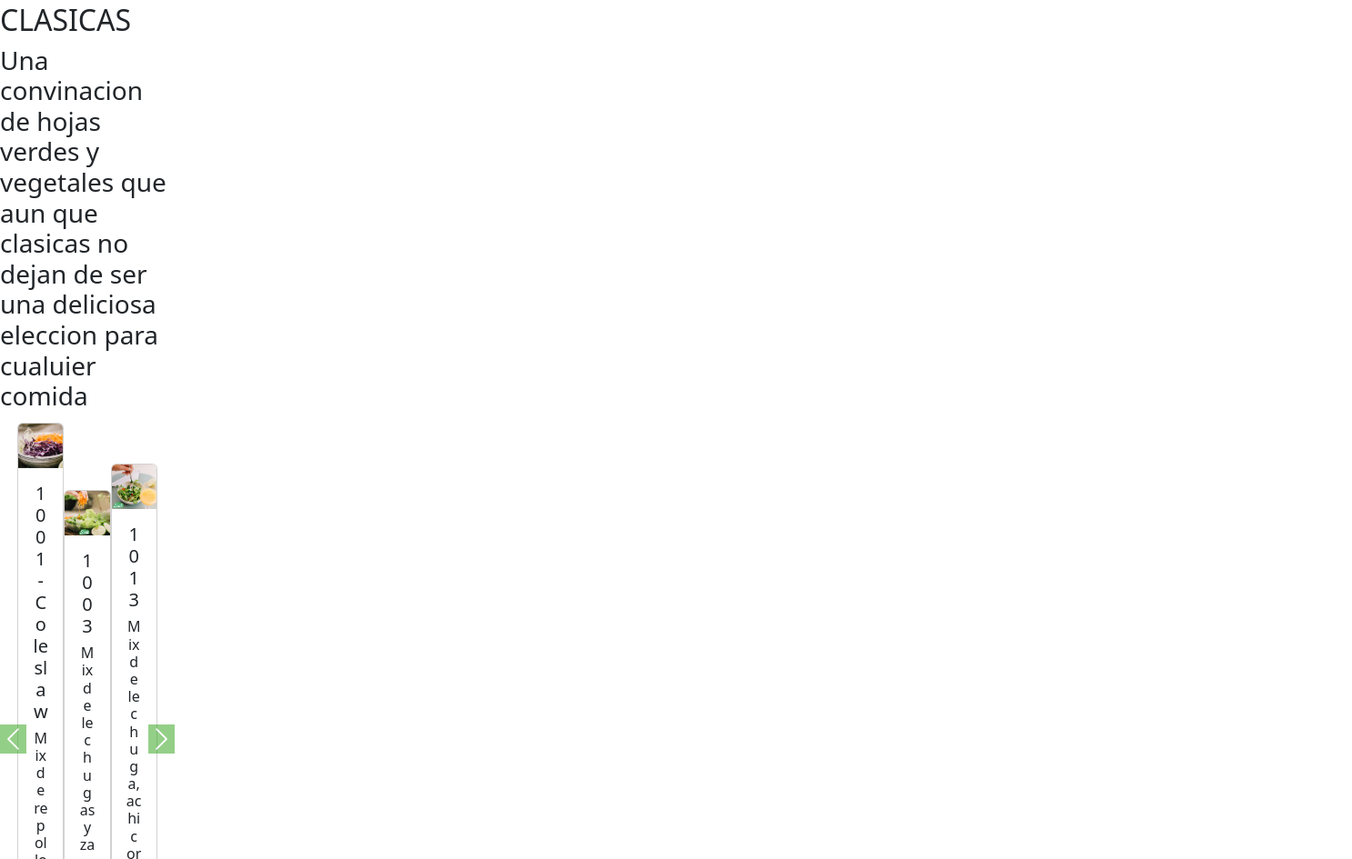
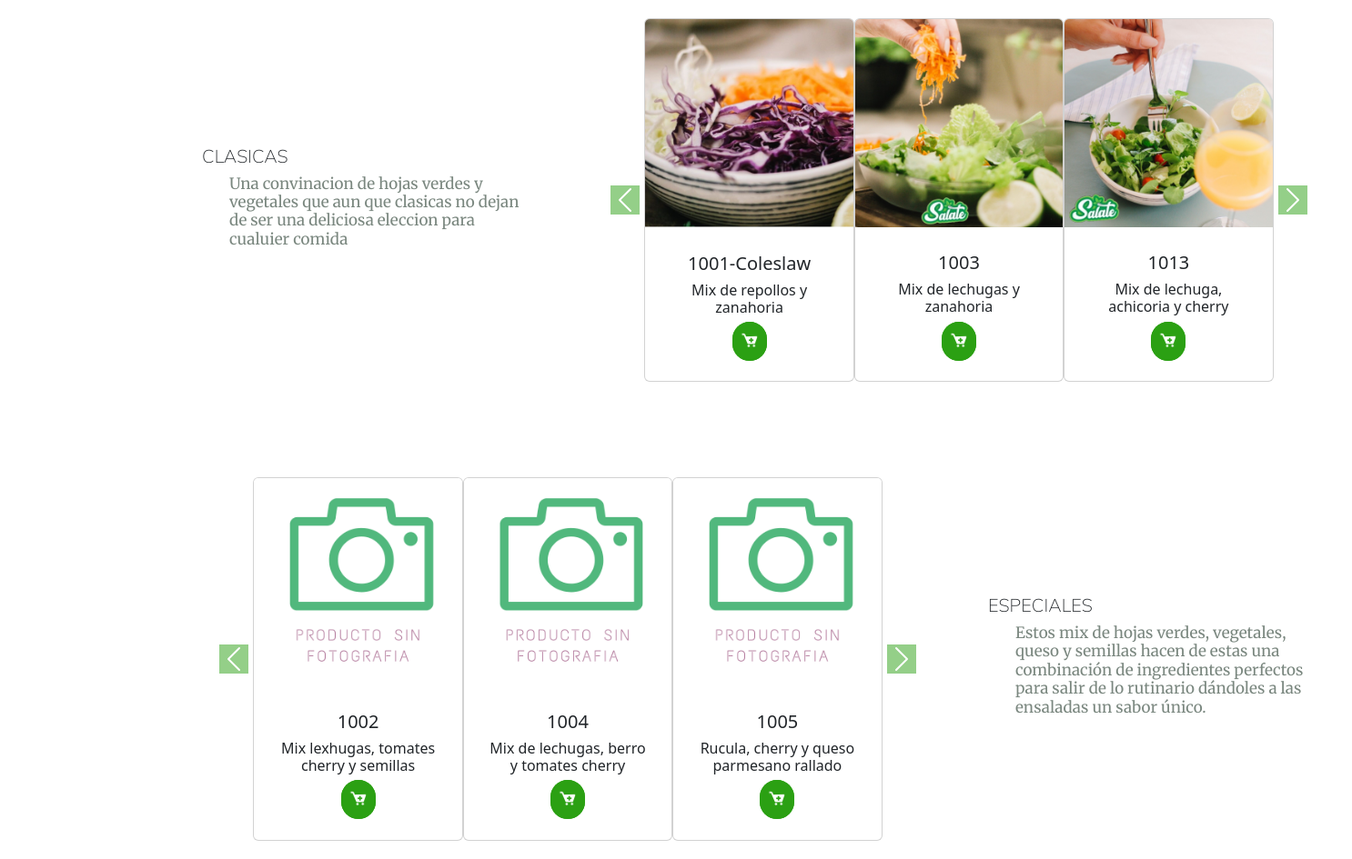
Before and after one commit to AlexisBazila/Salate, a website: page pages/productos.html in a window 1280 px wide. Shown: the part 812-1757 px from the top of the page at 91% size, 1486 px wide, since content can reach past the window. Drawn offline with nearby package versions, Linux system fonts and the light colour scheme; a web font is replaced by a local one.

Commit message:
Transcripcion de productos a sass y ajuste de detalles en components

```diff
--- a/css/style.css
+++ b/css/style.css
@@ -877,7 +877,6 @@ footer div ul {
 
     .left-product-div h2 {
         text-align: center;
-
         width: 100%;
     }
 
--- a/scss/base/_generales.scss
+++ b/scss/base/_generales.scss
@@ -29,6 +29,10 @@ section {
     color: #A1137C;
 }
 
+.card-body {
+    margin: 5%;
+}
+
 .carousel-control-prev-icon {
     background-color: #2ba013;
 }
@@ -44,3 +48,25 @@ section {
     padding: 2% 10% 2% 10%;
     text-align: center;
 }
+
+.boton {
+    text-decoration: none;
+    font-family: Mulish;
+    font-weight: 500;
+    font-size: 20px;
+    padding: 4%;
+    color: white;
+    background-color: #2ba013;
+    border-radius: 30px;
+    transition: 300ms;
+    border: 2px solid #2ba013;
+    &:hover {
+        background: white;
+        color: #2ba013;
+    }
+}
+
+.card{
+    width: 239px;
+    height: 400px;
+}
--- a/scss/components/_contacto.scss
+++ b/scss/components/_contacto.scss
@@ -1,4 +1,4 @@
-main{
+.contacto-main{
     display: grid;
     grid-template-columns: 15% 70% 15%;
     grid-template-rows: repeat(3, auto);
--- a/scss/components/_nosotros.scss
+++ b/scss/components/_nosotros.scss
@@ -1,4 +1,4 @@
-main{
+.nosotros-main{
     display: grid;
     grid-template-columns: 15% 70% 15%;
     grid-template-rows: repeat(4, auto);
--- a/scss/components/_procesos.scss
+++ b/scss/components/_procesos.scss
@@ -1,4 +1,4 @@
-main{
+.procesos-main{
     display: grid;
     grid-template-columns: 15% 70% 15%;
     grid-template-rows: repeat(3, auto);
--- a/scss/components/_productos.scss
+++ b/scss/components/_productos.scss
@@ -0,0 +1,107 @@
+.productos-main{
+    display: grid;
+    grid-template-columns: 15% 70% 15%;
+    grid-template-rows: repeat(2, auto);
+    grid-template-areas:
+        "hero hero hero"
+        ". product .";
+    .hero {
+        grid-area: hero;
+
+        .hero-div {
+            padding-left: 15%;
+            display: flex;
+            justify-content: space-between;
+            align-items: center;
+            margin-bottom: 50px;
+
+            .cel-index-img {
+                position: absolute;
+                visibility: hidden;
+                width: 50%;
+            }
+
+            div {
+                h1 {
+                    font-family: Mulish;
+                    font-size: 50px;
+                    font-weight: 200;
+                    color: #A1137C;
+                }
+
+                h2 {
+                    font-family: Bilbo;
+                    font-weight: 400;
+                    font-size: 70px;
+                }
+            }
+
+            .web-index-img {
+                width: 50%;
+            }
+        }
+    }
+
+
+
+        .product-section{
+            grid-area: product;
+            .left-product-div{
+                display: flex;
+                justify-content: space-around;
+                align-items: center;
+                margin-bottom: 70px;
+                div{
+                    h2{
+                        font-family: Mulish;
+                        font-size: 20px;
+                        font-weight: 200;
+                        padding-left: 30px;
+                        padding-right: 30px;
+                    }
+                    h3{
+                        font-family: Merriweather;
+                        font-size: 17px;
+                        font-weight: 200;
+                        padding-left: 30px;
+                        padding-right: 30px;
+                        margin-left: 30px;
+                        width: 400px;
+                        color: #7a877f;
+                    }
+                    .carusel{
+
+                    }
+                }
+            }
+            .right-product-div{
+                display: flex;
+                flex-direction: row-reverse;
+                justify-content: space-around;
+                align-items: center;
+                margin-bottom: 70px;
+                div{
+                    h2{
+                        font-family: Mulish;
+                        font-size: 20px;
+                        font-weight: 200;
+                        padding-left: 30px;
+                        padding-right: 30px;
+                    }
+                    h3{
+                        font-family: Merriweather;
+                        font-size: 17px;
+                        font-weight: 200;
+                        padding-left: 30px;
+                        padding-right: 30px;
+                        margin-left: 30px;
+                        width: 400px;
+                        color: #7a877f;
+                    }
+                    .carusel{
+
+                    }
+                }
+            }
+        }
+    }
```
Also changed, not shown: css/estilos.css.
